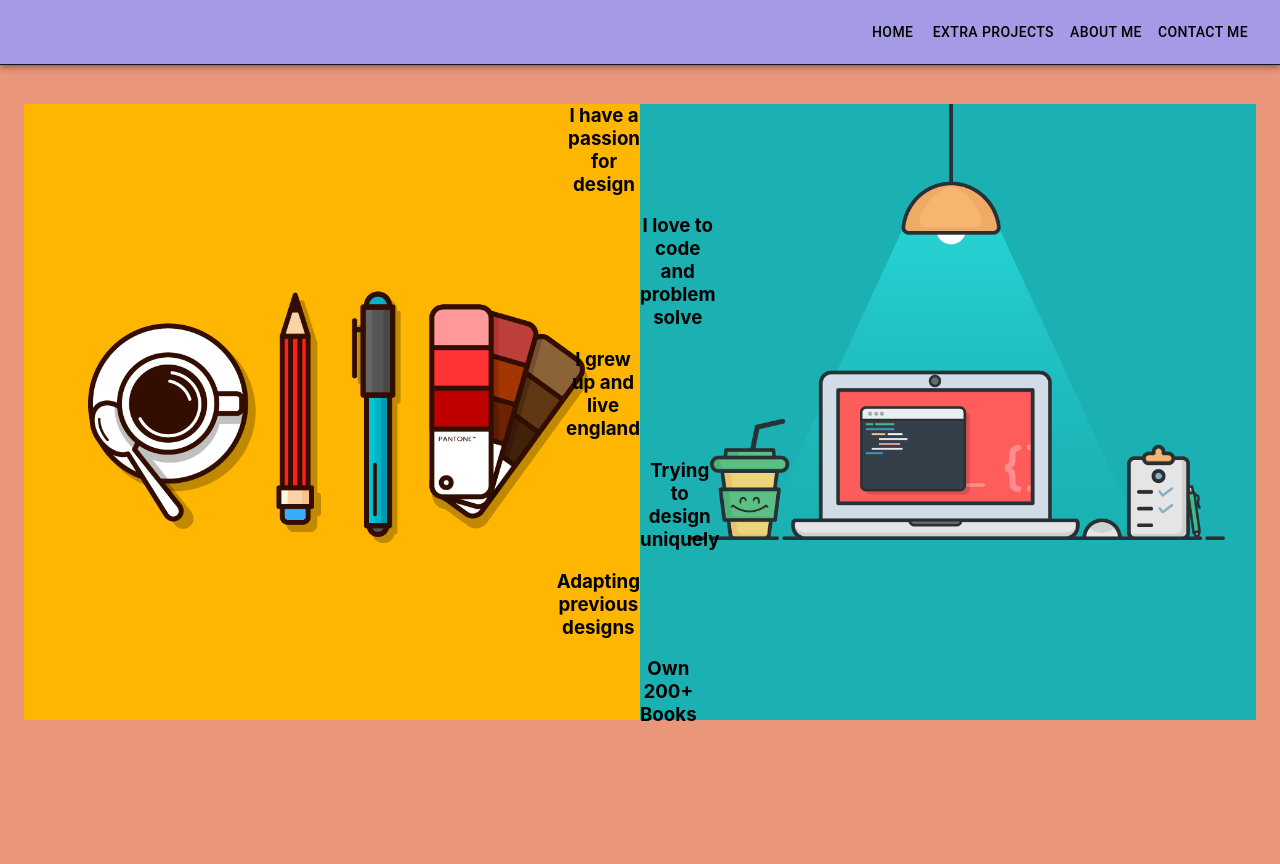
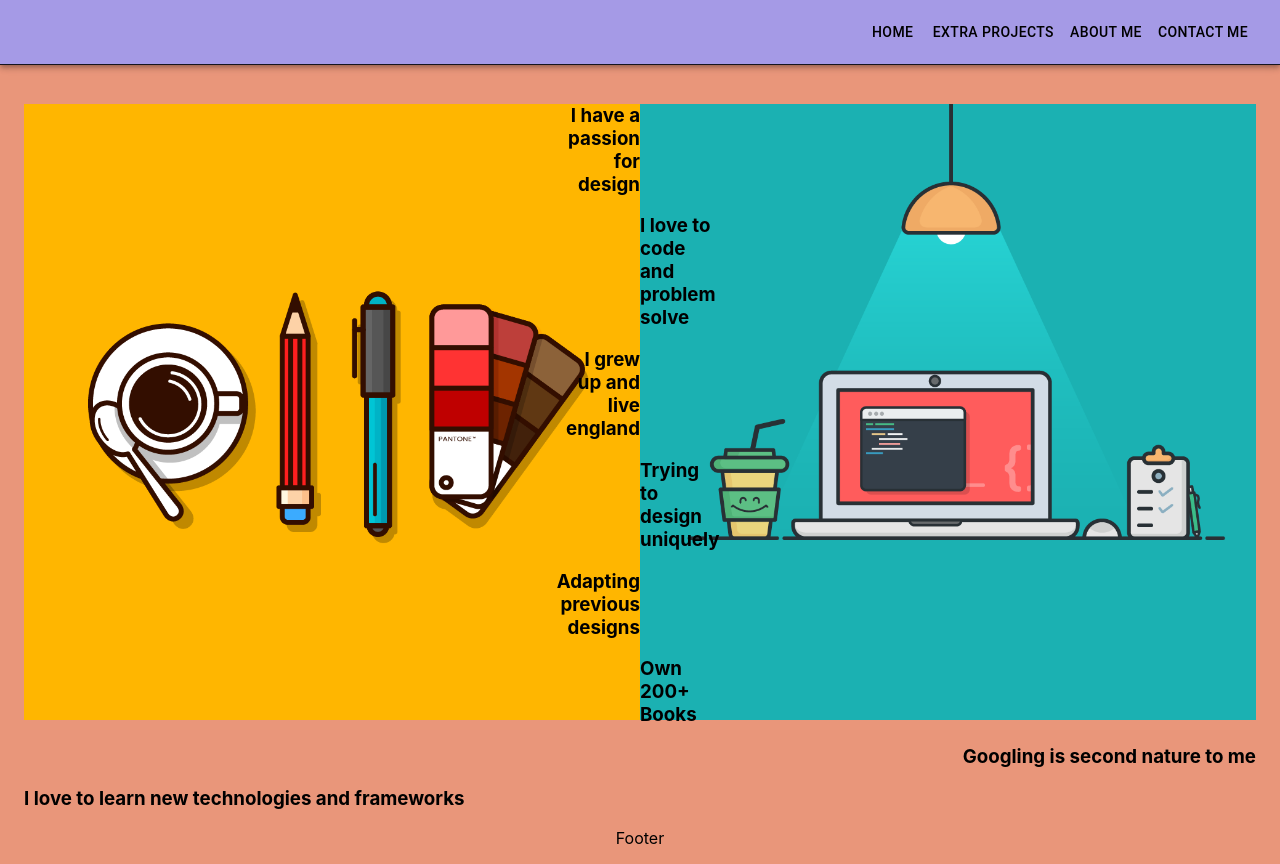
Before and after one commit to michaelhodgkins/michaelhodgkins.github.io, a React (Create React App) app: page /about in a window 1280 px wide. Before the commit the page ends 800 px from the top, so only its background shows below. Built offline with nearby package versions, Linux system fonts and the light colour scheme.

Commit message:
extra page custommised

```diff
--- a/src/App.css
+++ b/src/App.css
@@ -12,10 +12,12 @@
   display: flex;
   flex-direction: column;
   align-items: flex-end;
+  text-align: right;
 }
 
 .zText2 {
   display: flex;
   flex-direction: column;
   align-items: flex-start;
+  text-align: left;
 }
--- a/src/components/Projects/projects.json
+++ b/src/components/Projects/projects.json
@@ -3,19 +3,19 @@
         {
             "name": "Wobbly",
             "description": "React Application",
-            "image": "../../../images/Landing Page.png",
+            "image": "images/Landing Page.png",
             "link": ""
         },
         {
             "name": "Humble Gamer",
             "description": "Web based application to create and fav your games",
-            "image": "../../../images/humble-gamer.png",
+            "image": "images/humble-gamer.png",
             "link": ""
         },
         {
             "name": "IntoTheVoid",
             "description": "First Project Created",
-            "image": "../../../images/into-the-void.png",
+            "image": "images/into-the-void.png",
             "link": ""
         }
     ]
--- a/src/pages/About.js
+++ b/src/pages/About.js
@@ -1,18 +1,19 @@
-import { Container } from "@mui/system";
+import { Container} from "@mui/system";
 
 function About() {
     return (
      <Container maxWidth="l">
-      <div>
    <img src="images/day71-designer-tool-essential.png" alt="test1" align="left" width='50%'></img>
    <img src="images/111-coding.png" alt="test2" align="right" width='50%'></img>
-     </div>
      <h3 className="zText">I have a passion for design</h3>
      <h3 className="zText2">I love to code and problem solve</h3>
      <h3 className="zText">I grew up and live england</h3>
      <h3 className="zText2">Trying to design uniquely</h3>
      <h3 className="zText">Adapting previous designs</h3>
      <h3 className="zText2">Own 200+ Books</h3>
+     <h3 className="zText">Googling is second nature to me</h3>
+     <h3 className="zText2">I love to learn new technologies and frameworks</h3>
+     <p>Footer</p>
      </Container>
     );
    }
--- a/src/pages/Extra.js
+++ b/src/pages/Extra.js
@@ -1,8 +1,11 @@
+
+
 function Extra() {
     return (
      <div>
-   <p>Extra page</p>
-     </div>
+   <p>3D Projects Coming soon...</p>
+   <img src="images/javascript_illustration.png" alt="robot"></img>
+   </div>
     );
    }
 
```
Also changed, not shown: public/images/javascript_illustration.png (added), src/components/Footer/Footer.js (added).
